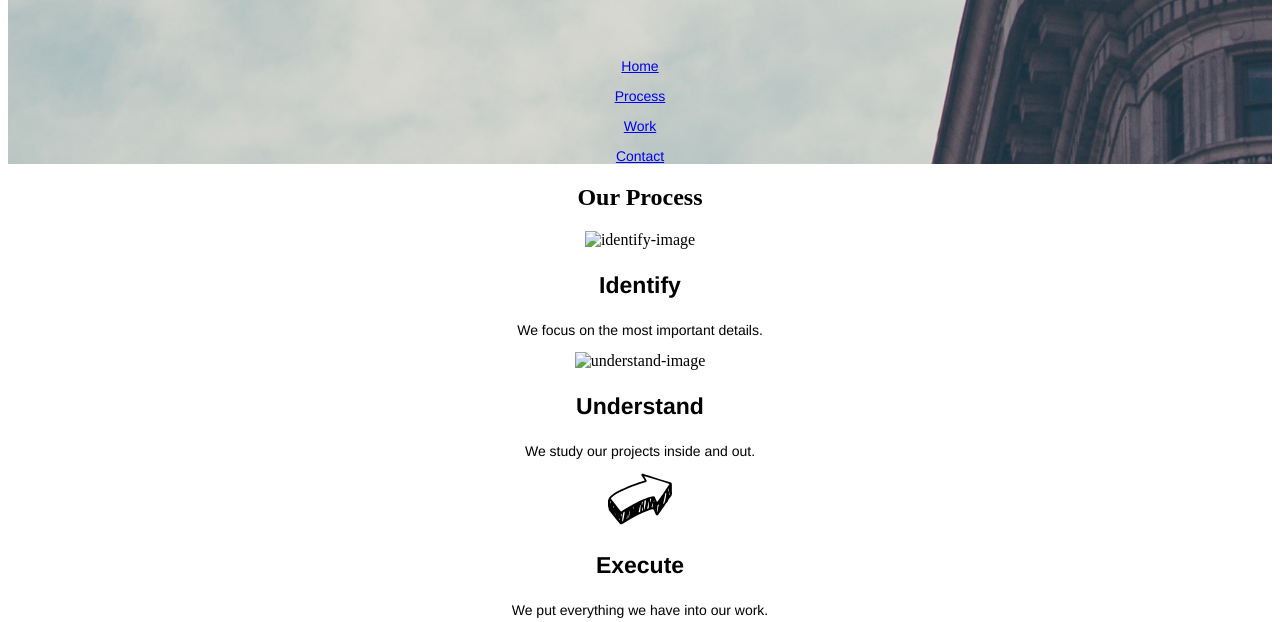
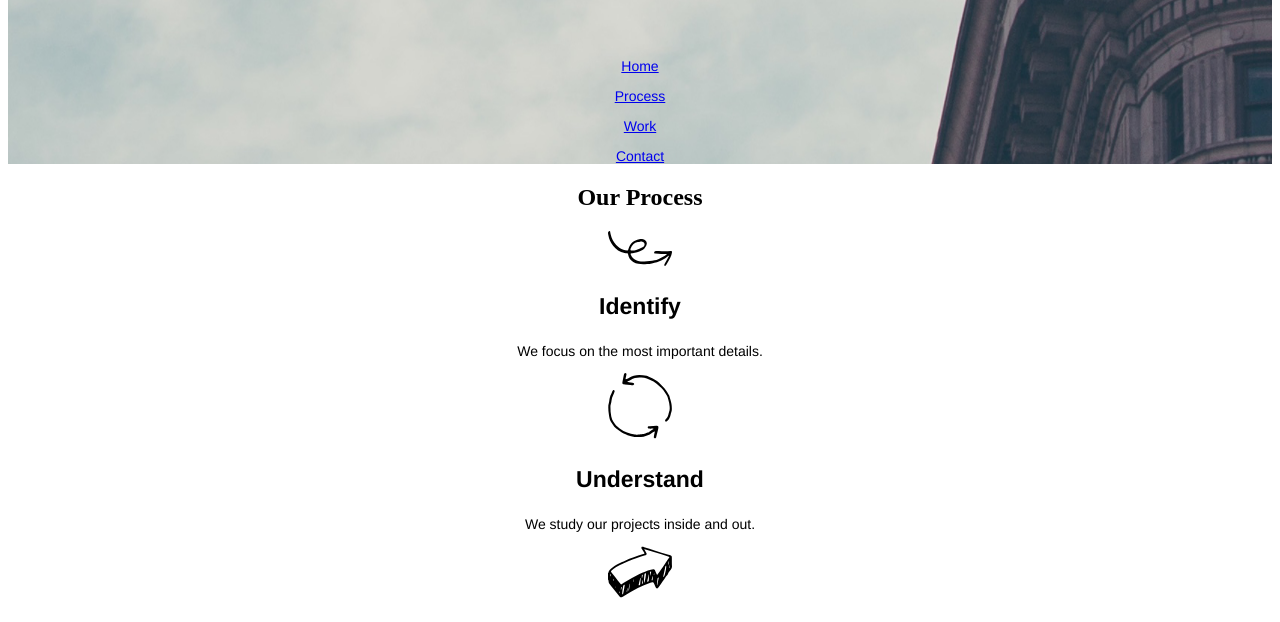
Before and after one commit to Stephbysteph16/Broadway, a plain HTML site: page index.html in a window 1280 px wide. Shown: the part 148-770 px from the top of the page. Drawn offline with Linux system fonts and the light colour scheme; files whose address does not match are found by name.

Commit message:
Fixed html to display images

```diff
--- a/index.html
+++ b/index.html
@@ -18,10 +18,10 @@
     </div>
     <div class="mid">
       <h2>Our Process</h2>
-      <img src=".resources/images/identify.svg" alt="identify-image">
+      <img src="./resources/images/identify.svg" alt="identify-image">
       <h3>Identify</h3>
       <p>We focus on the most important details.</p>
-      <img src=".resources/images/understand.svg" alt="understand-image">
+      <img src="./resources/images/understand.svg" alt="understand-image">
       <h3>Understand</h3>
       <p>We study our projects inside and out.</p>
       <img src="./resources/images/execute.svg" alt="execute-icon">
```
